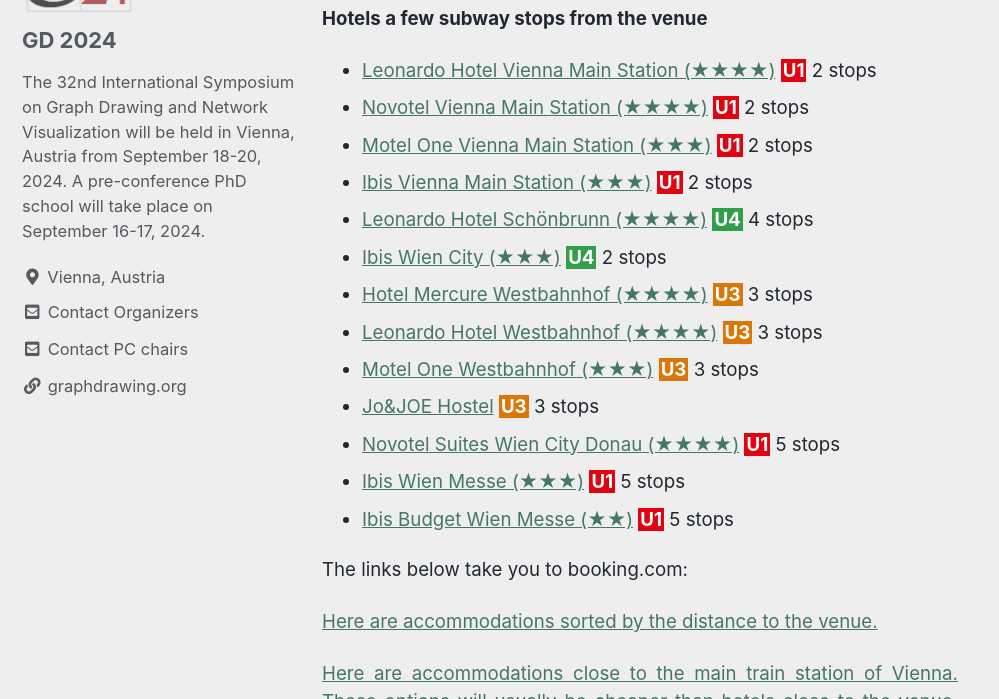
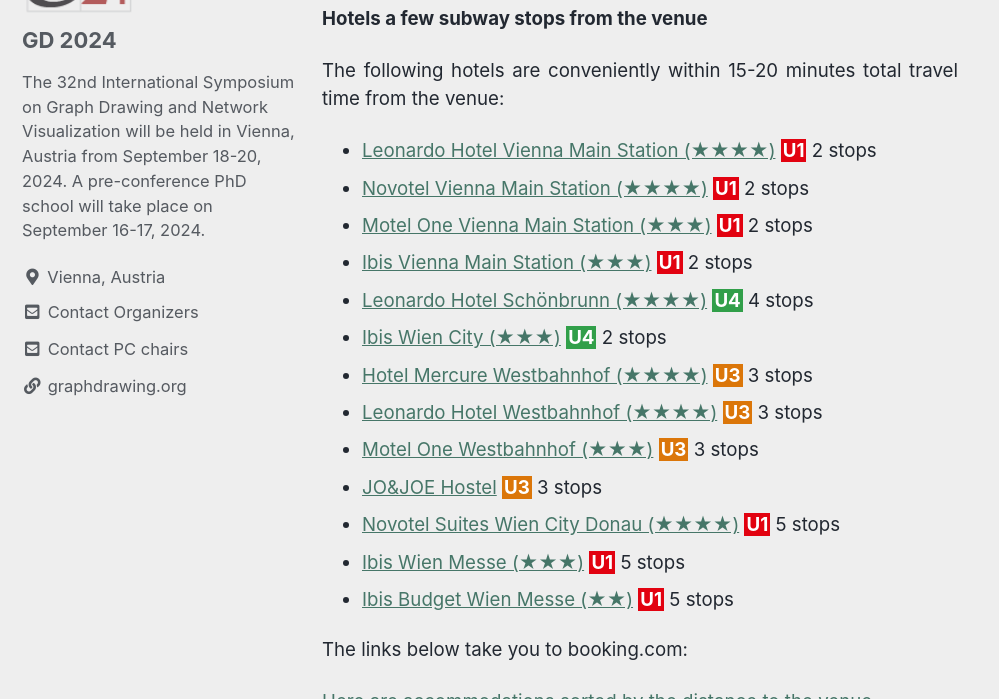
Before and after one commit to graphdrawing/gd2024, a Jekyll site: the page built from pages/travel_accomodation.md, in a window 1280 px wide and 900 px high, scrolled down 5603 px, cut to the strip 201-900 px from the top of the window. Shown: the whole strip, without its empty margins (0-999 px from the left). Built offline with Jekyll 4.4.1, drawn with Linux system fonts in a browser that asks for light colours; cached includes are drawn as plain includes.

Commit message:
Update travel_accomodation.md

```diff
--- a/pages/travel_accomodation.md
+++ b/pages/travel_accomodation.md
@@ -89,6 +89,8 @@
 <iframe width="100%" height="500px" frameborder="0" allowfullscreen allow="geolocation" src="//umap.openstreetmap.de/en/map/gd-2024_60350?scaleControl=true&miniMap=false&scrollWheelZoom=true&zoomControl=true&editMode=disabled&moreControl=false&searchControl=null&tilelayersControl=false&embedControl=false&datalayersControl=null&onLoadPanel=none&captionBar=false&captionMenus=false&fullscreenControl=true&captionControl=null&editinosmControl=null&datalayers=a1863787-8ca2-442a-8516-dfbffb087ce4%2C8155a9b6-7362-4723-b77f-44dac917146f%2C007b642a-84b3-462f-9d74-5b0afeee01ed&starControl=false#15/48.198/16.364"></iframe>
 
 **Hotels a few subway stops from the venue**
+
+The following hotels are conveniently within 15-20 minutes total travel time from the venue:
 - [Leonardo Hotel Vienna Main Station (★★★★)](https://www.leonardo-hotels.com/vienna/leonardo-hotel-vienna-hauptbahnhof) <span style="background-color: #e20210; color: white; font-weight: bold; padding: 0px 2px;">U1</span> 2 stops
 - [Novotel Vienna Main Station (★★★★)](https://www.novotel-wien-hauptbahnhof.com/en/) <span style="background-color: #e20210; color: white; font-weight: bold; padding: 0px 2px;">U1</span> 2 stops
 - [Motel One Vienna Main Station (★★★)](https://www.motel-one.com/en/hotels/vienna/hotel-vienna-hauptbahnhof/) <span style="background-color: #e20210; color: white; font-weight: bold; padding: 0px 2px;">U1</span> 2 stops
@@ -98,7 +100,7 @@
 - [Hotel Mercure Westbahnhof (★★★★)](https://all.accor.com/hotel/5358/index.en.shtml) <span style="background-color: #db7609; color: white; font-weight: bold; padding: 0px 2px;">U3</span> 3 stops
 - [Leonardo Hotel Westbahnhof (★★★★)](https://www.leonardo-hotels.com/vienna/leonardo-hotel-vienna-westbahnhof) <span style="background-color: #db7609; color: white; font-weight: bold; padding: 0px 2px;">U3</span> 3 stops
 - [Motel One Westbahnhof (★★★)](https://www.motel-one.com/en/hotels/vienna/hotel-vienna-westbahnhof/) <span style="background-color: #db7609; color: white; font-weight: bold; padding: 0px 2px;">U3</span> 3 stops
-- [Jo&JOE Hostel](https://all.accor.com/hotel/B677/index.en.shtml) <span style="background-color: #db7609; color: white; font-weight: bold; padding: 0px 2px;">U3</span> 3 stops
+- [JO&JOE Hostel](https://all.accor.com/hotel/B677/index.en.shtml) <span style="background-color: #db7609; color: white; font-weight: bold; padding: 0px 2px;">U3</span> 3 stops
 - [Novotel Suites Wien City Donau (★★★★)](https://all.accor.com/ssr/app/accor/rates/3720/index.en.shtml) <span style="background-color: #e20210; color: white; font-weight: bold; padding: 0px 2px;">U1</span> 5 stops
 - [Ibis Wien Messe (★★★)](https://all.accor.com/hotel/2736/index.en.shtml) <span style="background-color: #e20210; color: white; font-weight: bold; padding: 0px 2px;">U1</span> 5 stops
 - [Ibis Budget Wien Messe (★★)](https://all.accor.com/ssr/app/ibis/rates/7098/index.en.shtml) <span style="background-color: #e20210; color: white; font-weight: bold; padding: 0px 2px;">U1</span> 5 stops
```
